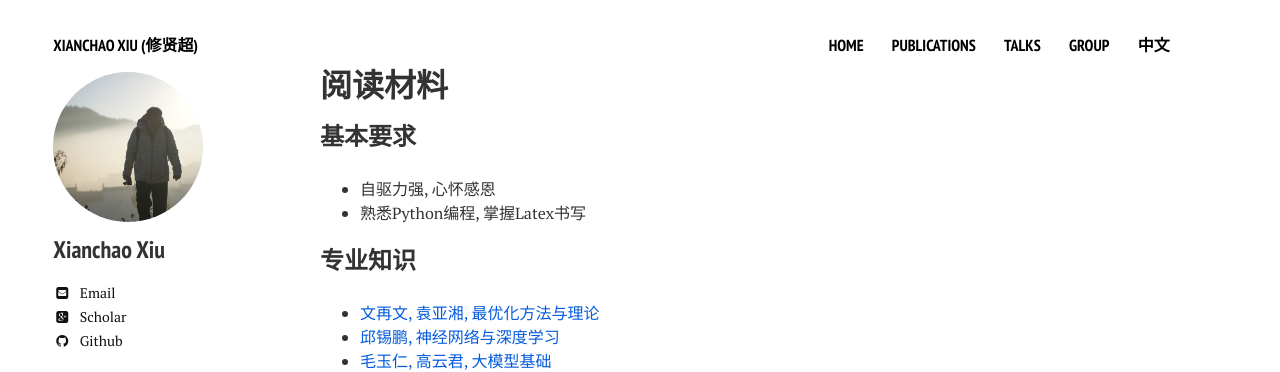
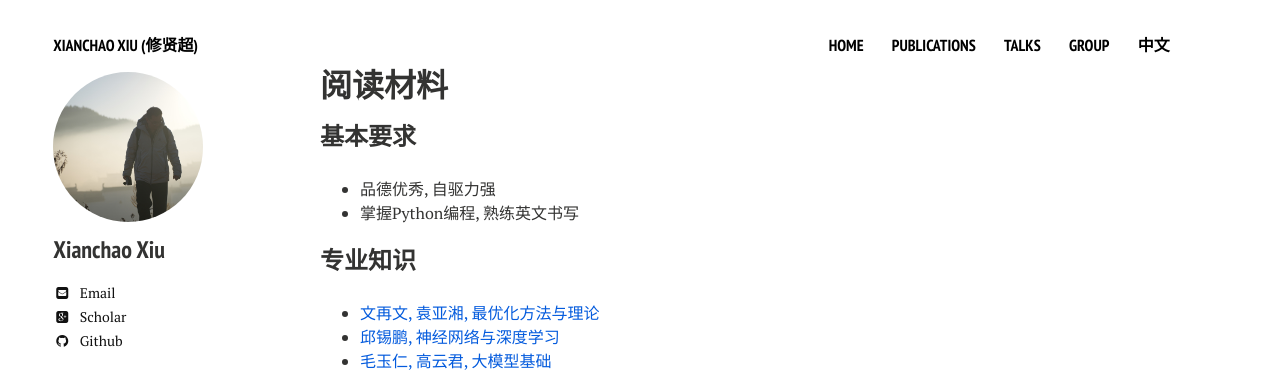
Before and after one commit to xianchaoxiu/xianchaoxiu.github.io, a Jekyll site: the page built from chinese/reading/index.md, in a window 1280 px wide. Shown: the top 372 px of the page. Built offline with Jekyll 4.4.1, drawn with Linux system fonts in a browser that asks for light colours; nearby versions of some CDN libraries.

Commit message:
Update index.md

```diff
--- a/chinese/reading/index.md
+++ b/chinese/reading/index.md
@@ -8,8 +8,8 @@ share: false
 
 
 ### 基本要求
-* 自驱力强, 心怀感恩 <br>
-* 熟悉Python编程, 掌握Latex书写  <br>
+* 品德优秀, 自驱力强 <br>
+* 掌握Python编程, 熟练英文书写  <br>
 
 
 
```
